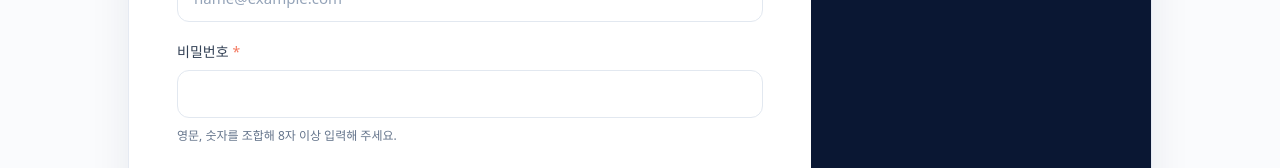
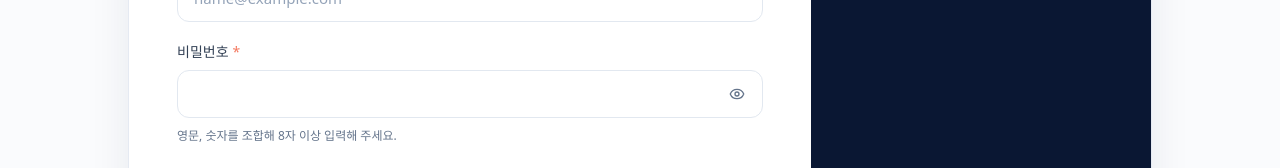
Before and after one commit to gounumma/class-link, a Next.js app: page /signup/student in a window 1280 px wide. Shown: the part 518-686 px from the top of the page. Built offline with nearby package versions, Linux system fonts and the light colour scheme; no server answers.

Commit message:
Add password visibility toggle

```diff
--- a/app/login/page.tsx
+++ b/app/login/page.tsx
@@ -3,6 +3,7 @@ import { AuthShell } from "@/components/auth-shell";
 import { Button } from "@/components/ui/button";
 import { Field, Input } from "@/components/ui/field";
 import { Notice } from "@/components/ui/notice";
+import { PasswordInput } from "@/components/ui/password-input";
 
 const successMessages: Record<string, string> = {
   "check-email": "가입 확인 메일을 보냈어요. 이메일 인증 후 로그인해 주세요.",
@@ -19,7 +20,7 @@ export default async function LoginPage({ searchParams }: { searchParams: Promis
     <form action="/auth/password" method="post" className="space-y-5">
       <input type="hidden" name="next" value={params.next?.startsWith("/") && !params.next.startsWith("//") ? params.next : "/dashboard"} />
       <Field label="이메일" required><Input type="email" name="email" autoComplete="email" required placeholder="name@example.com" /></Field>
-      <Field label="비밀번호" required><Input type="password" name="password" autoComplete="current-password" required placeholder="비밀번호를 입력해 주세요" /></Field>
+      <Field label="비밀번호" required><PasswordInput name="password" autoComplete="current-password" required placeholder="비밀번호를 입력해 주세요" /></Field>
       <Button type="submit" className="w-full">로그인</Button>
     </form>
     <div className="mt-7 border-t pt-6 text-center text-sm text-slate-500">아직 회원이 아니신가요? <Link href="/signup/student" className="font-bold text-blue-700">학생으로 가입</Link></div>
--- a/app/signup/student/page.tsx
+++ b/app/signup/student/page.tsx
@@ -4,6 +4,7 @@ import { ConsentFields } from "@/components/consent-fields";
 import { Button } from "@/components/ui/button";
 import { Field, Input } from "@/components/ui/field";
 import { Notice } from "@/components/ui/notice";
+import { PasswordInput } from "@/components/ui/password-input";
 
 export default async function StudentSignupPage({ searchParams }: { searchParams: Promise<{ error?: string }> }) {
   const params = await searchParams;
@@ -12,7 +13,7 @@ export default async function StudentSignupPage({ searchParams }: { searchParams
     <form action={studentSignupAction} className="space-y-5">
       <div className="grid gap-5 sm:grid-cols-2"><Field label="이름" required><Input name="name" required autoComplete="name" placeholder="홍길동" /></Field><Field label="휴대전화" required><Input name="phone" required inputMode="tel" autoComplete="tel" placeholder="010-1234-5678" /></Field></div>
       <Field label="이메일" required><Input type="email" name="email" required autoComplete="email" placeholder="name@example.com" /></Field>
-      <Field label="비밀번호" required hint="영문, 숫자를 조합해 8자 이상 입력해 주세요."><Input type="password" name="password" required minLength={8} autoComplete="new-password" /></Field>
+      <Field label="비밀번호" required hint="영문, 숫자를 조합해 8자 이상 입력해 주세요."><PasswordInput name="password" required minLength={8} autoComplete="new-password" /></Field>
       <ConsentFields />
       <Button type="submit" className="w-full">학생으로 가입하기</Button>
     </form>
--- /dev/null
+++ b/components/ui/password-input.tsx
@@ -0,0 +1,30 @@
+"use client";
+
+import { useState, type InputHTMLAttributes } from "react";
+import { Eye, EyeOff } from "lucide-react";
+import { Input } from "@/components/ui/field";
+import { cn } from "@/lib/utils";
+
+export function PasswordInput({ className, ...props }: Omit<InputHTMLAttributes<HTMLInputElement>, "type">) {
+  const [visible, setVisible] = useState(false);
+  const Icon = visible ? EyeOff : Eye;
+
+  return (
+    <div className="relative">
+      <Input
+        {...props}
+        type={visible ? "text" : "password"}
+        className={cn("pr-12", className)}
+      />
+      <button
+        type="button"
+        aria-label={visible ? "비밀번호 숨기기" : "비밀번호 보기"}
+        title={visible ? "비밀번호 숨기기" : "비밀번호 보기"}
+        onClick={() => setVisible((value) => !value)}
+        className="focus-ring absolute right-2 top-1/2 grid size-9 -translate-y-1/2 place-items-center rounded-lg text-slate-500 transition hover:bg-slate-100 hover:text-navy-900"
+      >
+        <Icon className="size-4" />
+      </button>
+    </div>
+  );
+}
```
